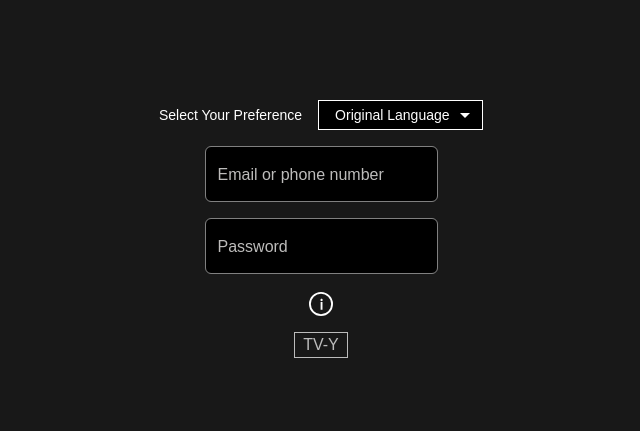
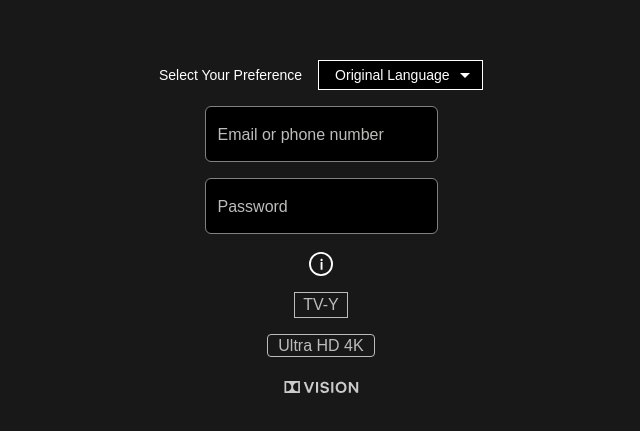
Before and after one commit to cami-codes/netflix, an Angular app: page / in a window 1280 px wide. Shown: the part 171-602 px from the top of the page, without its empty margins (319-959 px from the left). Built offline with nearby package versions, Linux system fonts and the light colour scheme.

Commit message:
feat: video quality card

```diff
--- a/src/app/app.component.html
+++ b/src/app/app.component.html
@@ -23,3 +23,6 @@
 <app-icon name="info" width="24px" height="24px"></app-icon>
 
 <app-maturity-rating [rating]="'TV-Y'"></app-maturity-rating>
+
+<app-video-quality [quality]="'Ultra HD 4K'"></app-video-quality>
+<app-video-quality [quality]="'dolby'"></app-video-quality>
--- a/src/app/app.module.ts
+++ b/src/app/app.module.ts
@@ -8,6 +8,7 @@ import { DropdownComponent } from './shared/components/dropdown/dropdown.compone
 import { IconComponent } from './shared/components/icon/icon.component';
 import { InputComponent } from './shared/components/input/input.component';
 import { MaturityRatingComponent } from './shared/components/maturity-rating/maturity-rating.component';
+import { VideoQualityComponent } from './shared/components/video-quality/video-quality.component';
 @NgModule({
   declarations: [AppComponent],
   imports: [
@@ -17,6 +18,7 @@ import { MaturityRatingComponent } from './shared/components/maturity-rating/mat
     InputComponent,
     IconComponent,
     MaturityRatingComponent,
+    VideoQualityComponent,
     FormsModule,
     ReactiveFormsModule,
   ],
--- /dev/null
+++ b/src/app/shared/components/video-quality/video-quality.component.html
@@ -0,0 +1,13 @@
+<div class="video-quality">
+  <ng-container *ngIf="quality === 'dolby'; else normalCard">
+    <img
+      src="assets/icons/dolby.svg"
+      [style.width]="'75px'"
+      [style.height]="'12px'"
+      alt="Dolby Vision icon"
+    />
+  </ng-container>
+  <ng-template #normalCard>
+    <span>{{ quality }}</span>
+  </ng-template>
+</div>
--- /dev/null
+++ b/src/app/shared/components/video-quality/video-quality.component.scss
@@ -0,0 +1,10 @@
+.video-quality {
+  font-family: "Netflix Sans", sans-serif;
+  color: #bcbcbc;
+
+  span {
+    padding: 2px 10px;
+    border-radius: 4px;
+    border: 1px solid #bcbcbc;
+  }
+}
```
Also changed, not shown: src/app/shared/components/video-quality/video-quality.component.ts (added, +13 -0 lines), src/assets/icons/dolby.svg (added), 1 other file (tests, documents, lock files or other folders).
